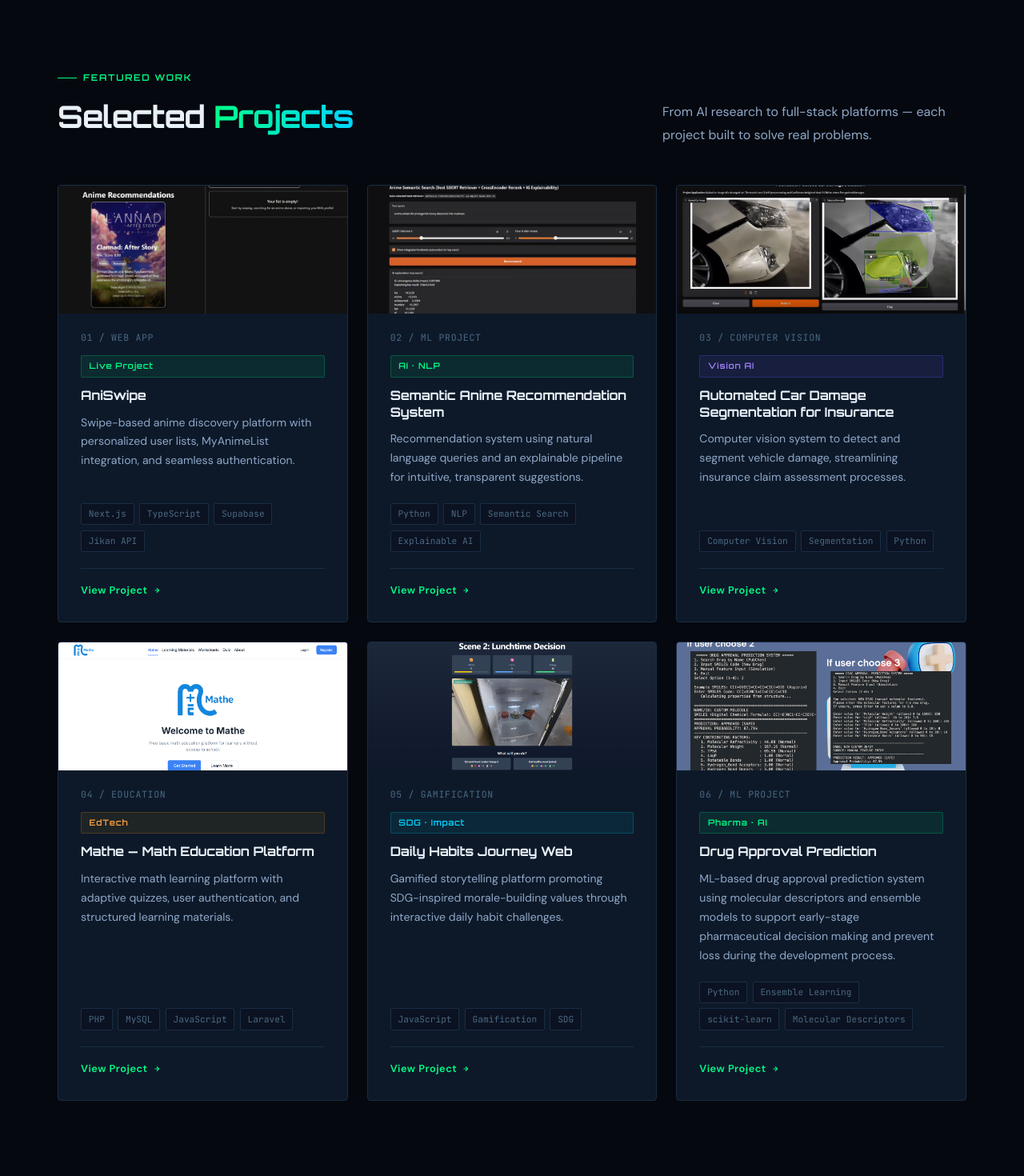
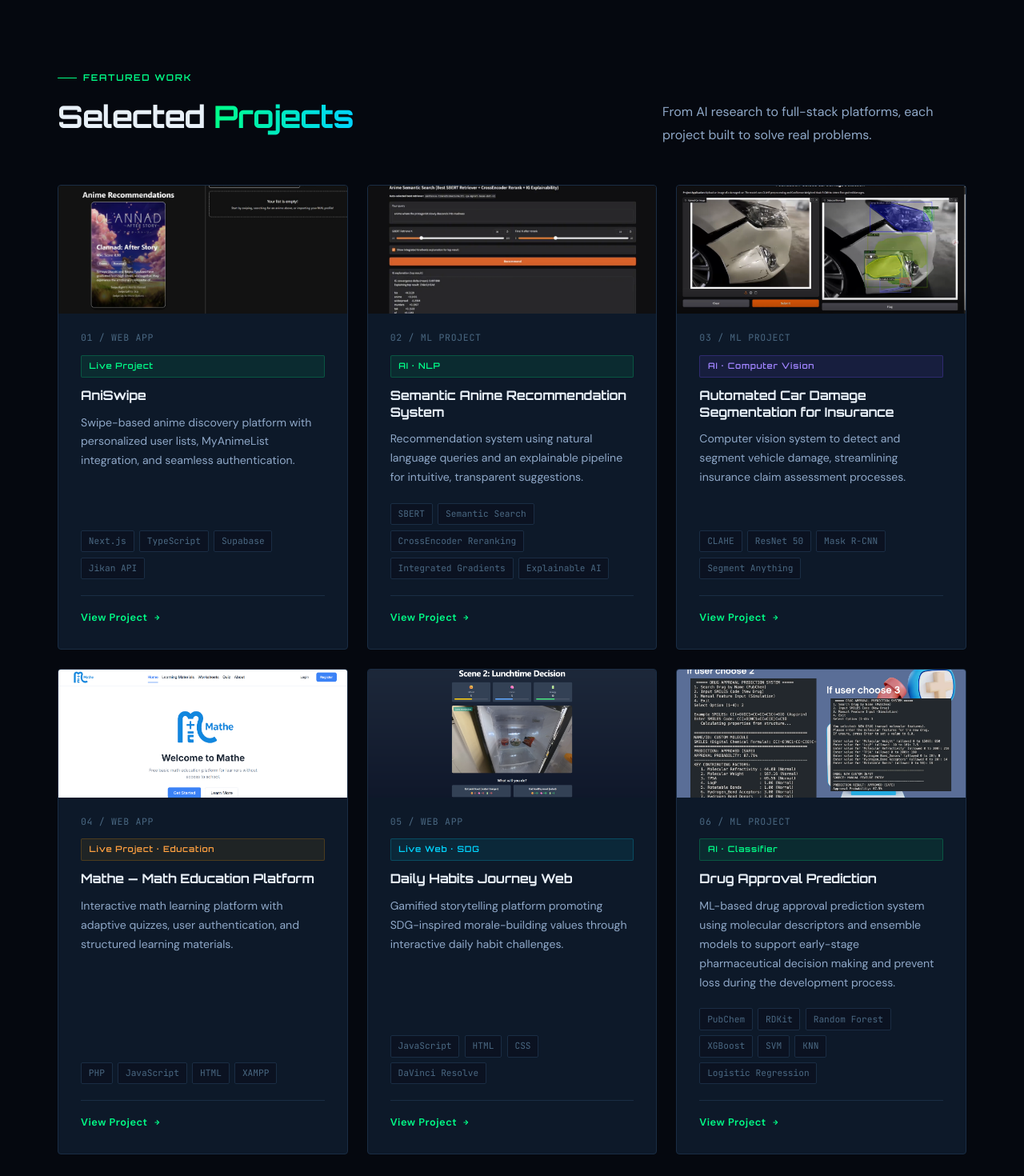
Before and after one commit to davonpn/portfolio, a React (Vite) app: page / in a window 1280 px wide. Shown: the part 2980-4450 px from the top of the page at 80% size. Built offline with nearby package versions, Linux system fonts and the light colour scheme.

Commit message:
Changed some informations about projects

```diff
--- a/src/sections/Projects.jsx
+++ b/src/sections/Projects.jsx
@@ -36,19 +36,6 @@ function ProjectModal({ onClose }) {
   )
 }
 
-/*
- * HOW TO USE PROJECT IMAGES
- * ─────────────────────────
- * Option A — file in /public folder (e.g. public/aniswipe.png):
- *   src="/aniswipe.png"
- *
- * Option B — file in /src/assets (e.g. src/assets/aniswipe.png):
- *   import aniswipeImg from '../assets/aniswipe.png'
- *   then use  src={aniswipeImg}
- *
- * Replace the placeholder src on each <img className="project-img"> below.
- */
-
 function Projects() {
   const [showModal, setShowModal] = useState(false)
 
@@ -67,7 +54,7 @@ function Projects() {
             <h2 className="section-title">Selected <span>Projects</span></h2>
           </div>
           <p className="section-desc" style={{maxWidth:'380px'}}>
-            From AI research to full-stack platforms — each project built to solve real problems.
+            From AI research to full-stack platforms, each project built to solve real problems.
           </p>
         </div>
 
@@ -113,9 +100,10 @@ function Projects() {
               pipeline for intuitive, transparent suggestions.
             </p>
             <div className="project-tags">
-              <span className="project-tag">Python</span>
-              <span className="project-tag">NLP</span>
+              <span className="project-tag">SBERT</span>
               <span className="project-tag">Semantic Search</span>
+              <span className="project-tag">CrossEncoder Reranking</span>
+              <span className="project-tag">Integrated Gradients</span>
               <span className="project-tag">Explainable AI</span>
             </div>
             <div className="project-footer">
@@ -130,17 +118,18 @@ function Projects() {
               alt="Project Preview"
               className="project-img"
             />
-            <div className="project-number">03 / COMPUTER VISION</div>
-            <div className="project-badge" style={{background:'rgba(120,80,255,0.1)',borderColor:'rgba(120,80,255,0.25)',color:'#a084ff'}}>Vision AI</div>
+            <div className="project-number">03 / ML PROJECT</div>
+            <div className="project-badge" style={{background:'rgba(120,80,255,0.1)',borderColor:'rgba(120,80,255,0.25)',color:'#a084ff'}}>AI · Computer Vision</div>
             <div className="project-name">Automated Car Damage Segmentation for Insurance</div>
             <p className="project-desc">
               Computer vision system to detect and segment vehicle damage,
               streamlining insurance claim assessment processes.
             </p>
             <div className="project-tags">
-              <span className="project-tag">Computer Vision</span>
-              <span className="project-tag">Segmentation</span>
-              <span className="project-tag">Python</span>
+              <span className="project-tag">CLAHE</span>
+              <span className="project-tag">ResNet 50</span>
+              <span className="project-tag">Mask R-CNN</span>
+              <span className="project-tag">Segment Anything</span>
             </div>
             <div className="project-footer">
               <a href="#" className="project-link" onClick={handleViewProject}>View Project <Arrow /></a>
@@ -154,8 +143,8 @@ function Projects() {
               alt="Project Preview"
               className="project-img"
             />
-            <div className="project-number">04 / EDUCATION</div>
-            <div className="project-badge" style={{background:'rgba(255,160,0,0.08)',borderColor:'rgba(255,160,0,0.2)',color:'#ffa040'}}>EdTech</div>
+            <div className="project-number">04 / WEB APP</div>
+            <div className="project-badge" style={{background:'rgba(255,160,0,0.08)',borderColor:'rgba(255,160,0,0.2)',color:'#ffa040'}}>Live Project · Education</div>
             <div className="project-name">Mathe — Math Education Platform</div>
             <p className="project-desc">
               Interactive math learning platform with adaptive quizzes,
@@ -163,9 +152,9 @@ function Projects() {
             </p>
             <div className="project-tags">
               <span className="project-tag">PHP</span>
-              <span className="project-tag">MySQL</span>
               <span className="project-tag">JavaScript</span>
-              <span className="project-tag">Laravel</span>
+              <span className="project-tag">HTML</span>
+              <span className="project-tag">XAMPP</span>
             </div>
             <div className="project-footer">
               <a href="#" className="project-link" onClick={handleViewProject}>View Project <Arrow /></a>
@@ -179,8 +168,8 @@ function Projects() {
               alt="Project Preview"
               className="project-img"
             />
-            <div className="project-number">05 / GAMIFICATION</div>
-            <div className="project-badge" style={{background:'rgba(0,212,255,0.08)',borderColor:'rgba(0,212,255,0.2)',color:'var(--cyan)'}}>SDG · Impact</div>
+            <div className="project-number">05 / WEB APP</div>
+            <div className="project-badge" style={{background:'rgba(0,212,255,0.08)',borderColor:'rgba(0,212,255,0.2)',color:'var(--cyan)'}}>Live Web · SDG</div>
             <div className="project-name">Daily Habits Journey Web</div>
             <p className="project-desc">
               Gamified storytelling platform promoting SDG-inspired morale-building
@@ -188,8 +177,9 @@ function Projects() {
             </p>
             <div className="project-tags">
               <span className="project-tag">JavaScript</span>
-              <span className="project-tag">Gamification</span>
-              <span className="project-tag">SDG</span>
+              <span className="project-tag">HTML</span>
+              <span className="project-tag">CSS</span>
+              <span className="project-tag">DaVinci Resolve</span>
             </div>
             <div className="project-footer">
               <a href="#" className="project-link" onClick={handleViewProject}>View Project <Arrow /></a>
@@ -204,7 +194,7 @@ function Projects() {
               className="project-img"
             />
             <div className="project-number">06 / ML PROJECT</div>
-            <div className="project-badge" style={{background:'rgba(0,255,136,0.08)',borderColor:'rgba(0,255,136,0.2)',color:'var(--green)'}}>Pharma · AI</div>
+            <div className="project-badge" style={{background:'rgba(0,255,136,0.08)',borderColor:'rgba(0,255,136,0.2)',color:'var(--green)'}}>AI · Classifier</div>
             <div className="project-name">Drug Approval Prediction</div>
             <p className="project-desc">
               ML-based drug approval prediction system using molecular descriptors and
@@ -212,10 +202,13 @@ function Projects() {
               prevent loss during the development process.
             </p>
             <div className="project-tags">
-              <span className="project-tag">Python</span>
-              <span className="project-tag">Ensemble Learning</span>
-              <span className="project-tag">scikit-learn</span>
-              <span className="project-tag">Molecular Descriptors</span>
+              <span className="project-tag">PubChem</span>
+              <span className="project-tag">RDKit</span>
+              <span className="project-tag">Random Forest</span>
+              <span className="project-tag">XGBoost</span>
+              <span className="project-tag">SVM</span>
+              <span className="project-tag">KNN</span>
+              <span className="project-tag">Logistic Regression</span>
             </div>
             <div className="project-footer">
               <a href="#" className="project-link" onClick={handleViewProject}>View Project <Arrow /></a>
--- a/src/sections/Research.jsx
+++ b/src/sections/Research.jsx
@@ -54,7 +54,7 @@ function Research() {
                 </div>
                 <div className="rh-item">
                   <div className="rh-dot"></div>
-                  <div className="rh-text">SHAP-based explainability layer providing transparent, human-readable decision rationale</div>
+                  <div className="rh-text">SHAP and LIME-based explainability layer providing transparent, human-readable decision rationale</div>
                 </div>
                 <div className="rh-item">
                   <div className="rh-dot"></div>
```
